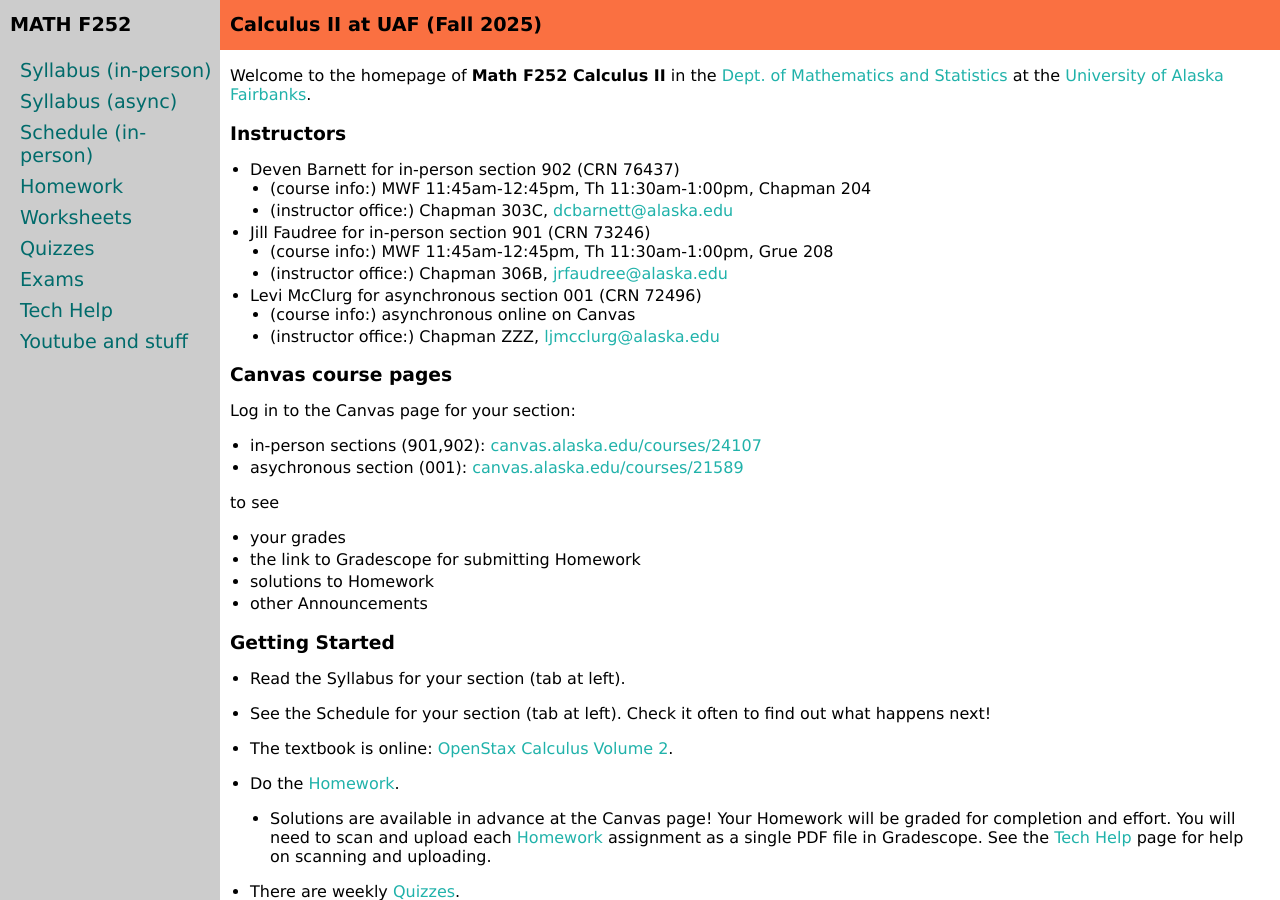
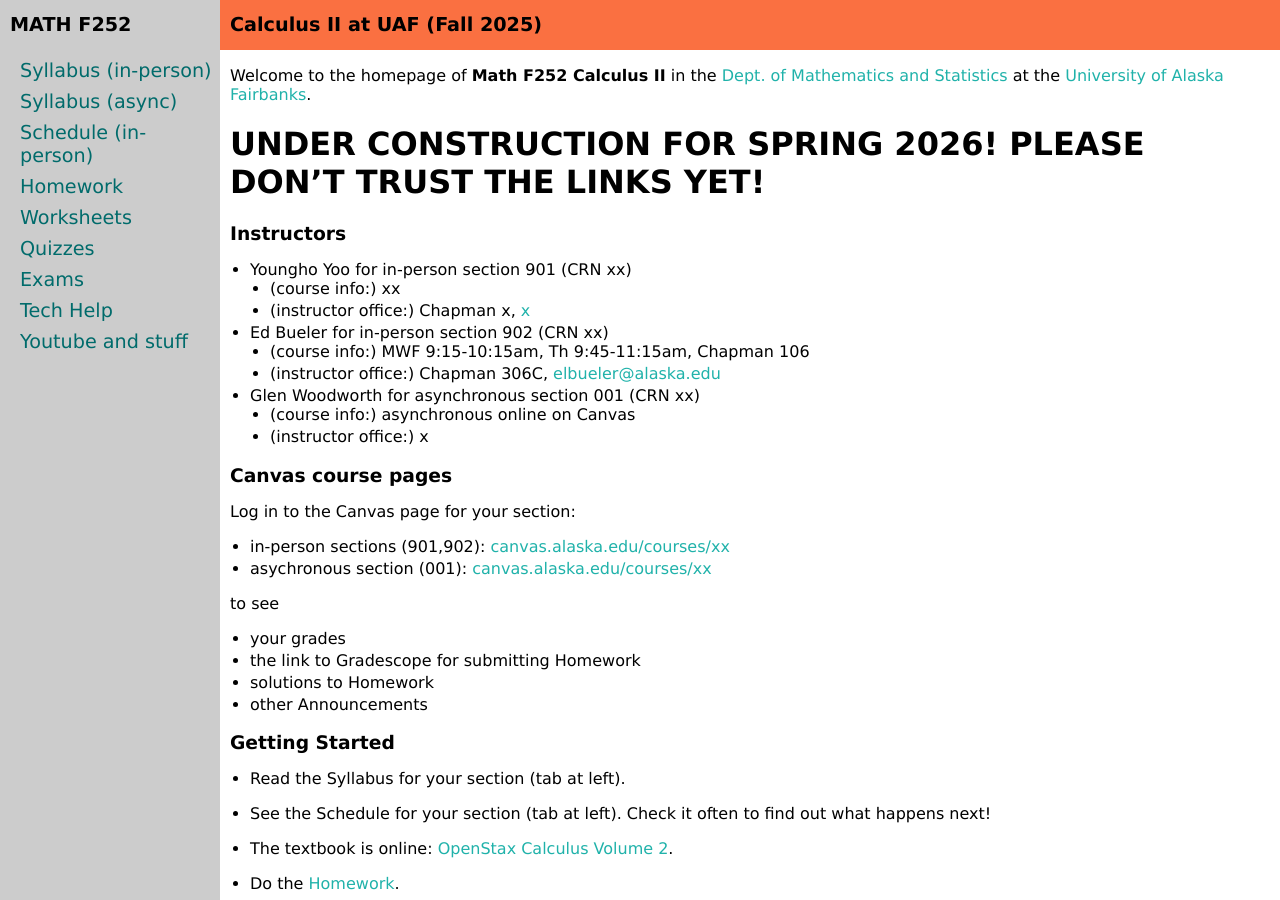
Before and after one commit to uaf-math/calc2, a Jekyll site: the page built from index.md, in a window 1280 px wide and 900 px high. Built offline with Jekyll 4.4.1, drawn with Linux system fonts in a browser that asks for light colours.

Commit message:
front page wipe

```diff
--- a/index.md
+++ b/index.md
@@ -5,24 +5,26 @@
 
 Welcome to the homepage of **Math F252 Calculus II** in the [Dept. of Mathematics and Statistics](http://www.uaf.edu/dms/) at the [University of Alaska Fairbanks](http://www.uaf.edu/).
 
+# UNDER CONSTRUCTION FOR SPRING 2026!  PLEASE DON'T TRUST THE LINKS YET!
+
 ### Instructors
 
-  * Deven Barnett for in-person section 902 (CRN 76437)
-    * (course info:) MWF 11:45am-12:45pm, Th 11:30am-1:00pm, Chapman 204
-    * (instructor office:) Chapman 303C, [dcbarnett@alaska.edu](mailto:dcbarnett@alaska.edu)
-  * Jill Faudree for in-person section 901 (CRN 73246)
-    * (course info:) MWF 11:45am-12:45pm, Th 11:30am-1:00pm, Grue 208
-    * (instructor office:) Chapman 306B, [jrfaudree@alaska.edu](mailto:jrfaudree@alaska.edu)
-  * Levi McClurg for asynchronous section 001 (CRN 72496)
+  * Youngho Yoo for in-person section 901 (CRN xx)
+    * (course info:) xx
+    * (instructor office:) Chapman x, [x](mailto:x)
+  * Ed Bueler for in-person section 902 (CRN xx)
+    * (course info:) MWF 9:15-10:15am, Th 9:45-11:15am, Chapman 106
+    * (instructor office:) Chapman 306C, [elbueler@alaska.edu](mailto:elbueler@alaska.edu)
+  * Glen Woodworth for asynchronous section 001 (CRN xx)
     * (course info:) asynchronous online on Canvas
-    * (instructor office:) Chapman ZZZ, [ljmcclurg@alaska.edu](mailto:ljmcclurg@alaska.edu)
+    * (instructor office:) x
 
 ### Canvas course pages
 
 Log in to the Canvas page for your section:
 
-  * in-person sections (901,902): [canvas.alaska.edu/courses/24107](https://canvas.alaska.edu/courses/27071)
-  * asychronous section (001): [canvas.alaska.edu/courses/21589](https://canvas.alaska.edu/courses/27067)
+  * in-person sections (901,902): [canvas.alaska.edu/courses/xx](xx)
+  * asychronous section (001): [canvas.alaska.edu/courses/xx](xx)
 
 to see
 
```
